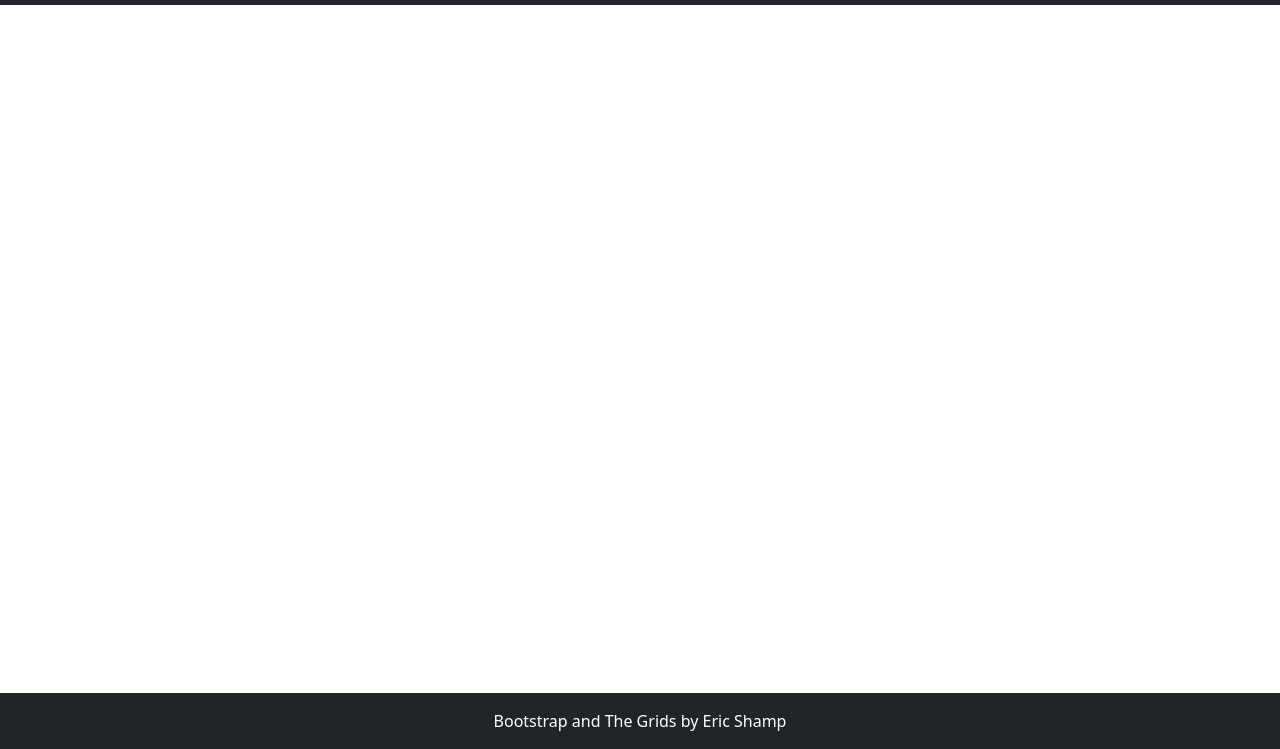
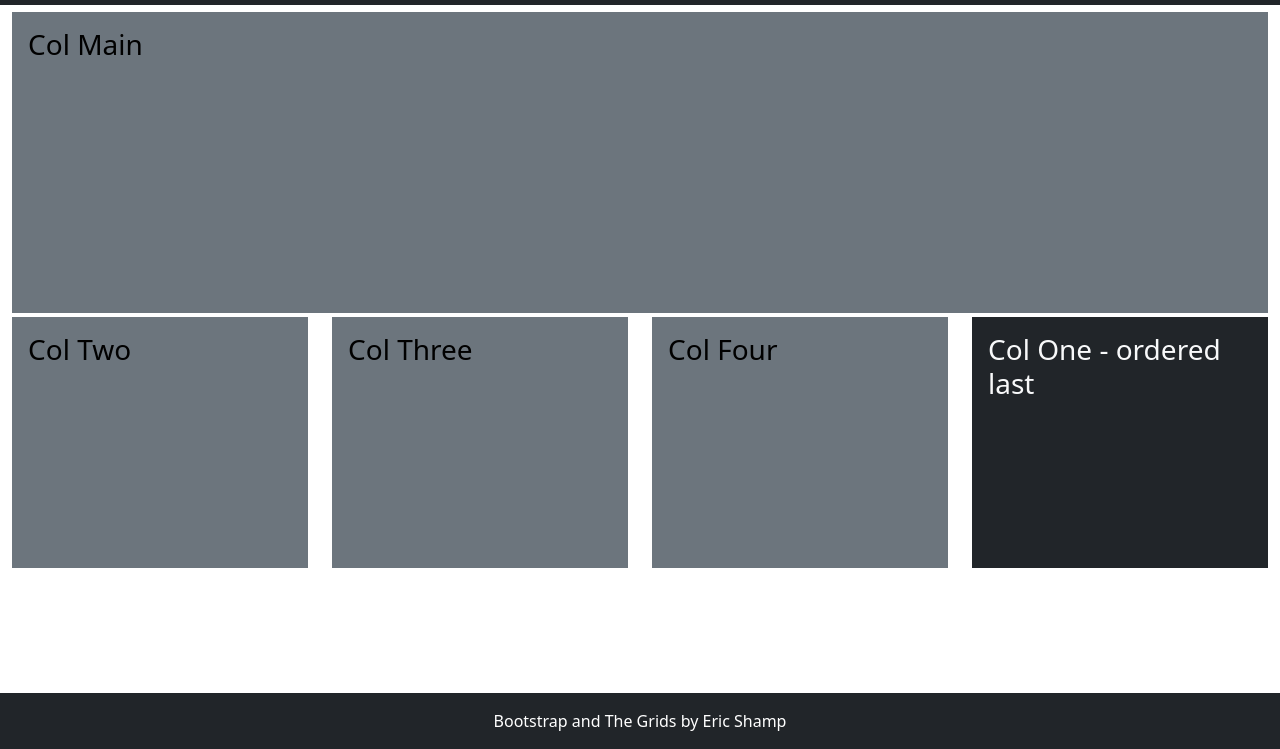
Before and after one commit to EW-Shamp/bootstrapandthegrids, a plain HTML site: page Grid9.html in a window 1280 px wide. Shown: the part 51-800 px from the top of the page. Drawn offline with nearby package versions, Linux system fonts and the light colour scheme.

Commit message:
Add Grid9 Content
added Grid9 content and fixed cosmetic issue on Grid3

```diff
--- a/Grid9.html
+++ b/Grid9.html
@@ -61,8 +61,39 @@
 </nav>
 
     <main class="flex-shrink-0">
-       <div class="container">
-
+       <div class="container-fluid mt-5 h-100 minHeight">
+        <div class="row row-cols-1 row-cols-md-5 gy-1 h-100">
+            <!-- Col Main -->
+            <div class="col col-md-12">
+                <div class="bg-secondary text-black h-100 p-3">
+                    <h3>Col Main</h3>
+                </div>
+            </div>
+            <!-- Col One -->
+            <div class="col-6 col-md-3 order-last">
+                <div class="bg-dark text-light h-75 p-3">
+                    <h3>Col One - ordered last</h3>
+                </div>
+            </div>
+            <!-- Col Two -->
+            <div class="col-6 col-md-3">
+                <div class="bg-secondary text-black h-75 p-3">
+                    <h3>Col Two</h3>
+                </div>
+            </div>
+            <!-- Col Three -->
+            <div class="col-6 col-md-3">
+                <div class="bg-secondary text-black h-75 p-3">
+                    <h3>Col Three</h3>
+                </div>
+            </div>
+            <!-- Col Four -->
+            <div class="col-6 col-md-3">
+                <div class="bg-secondary text-black h-75 p-3">
+                    <h3>Col Four</h3>
+                </div>
+            </div>
+        </div>
        </div>
     </main>
     <footer class="footer mt-auto py-3 bg-dark sticky-footer">
```
Also changed, not shown: Grid3b.html (+1 -1 lines).
